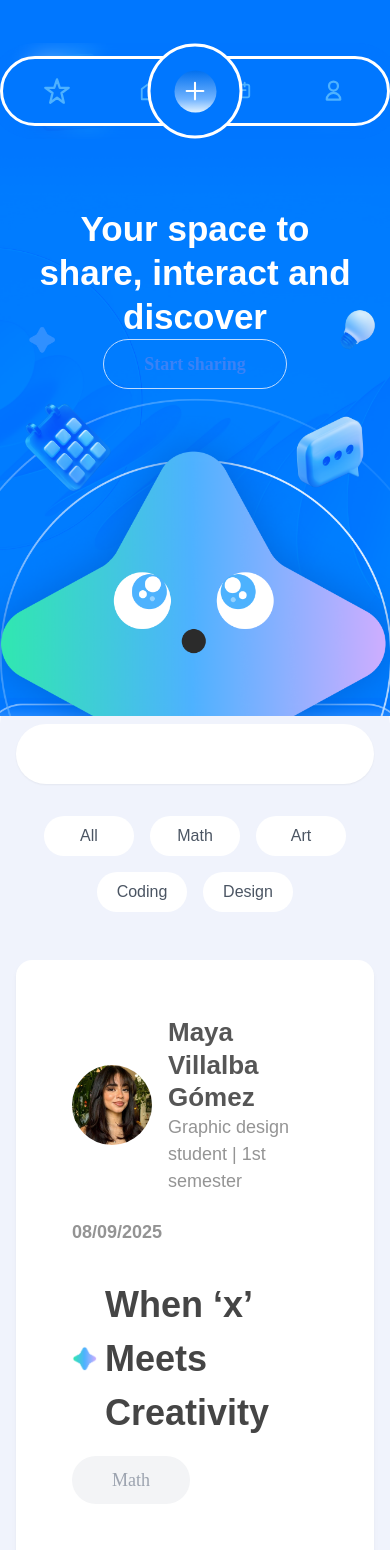
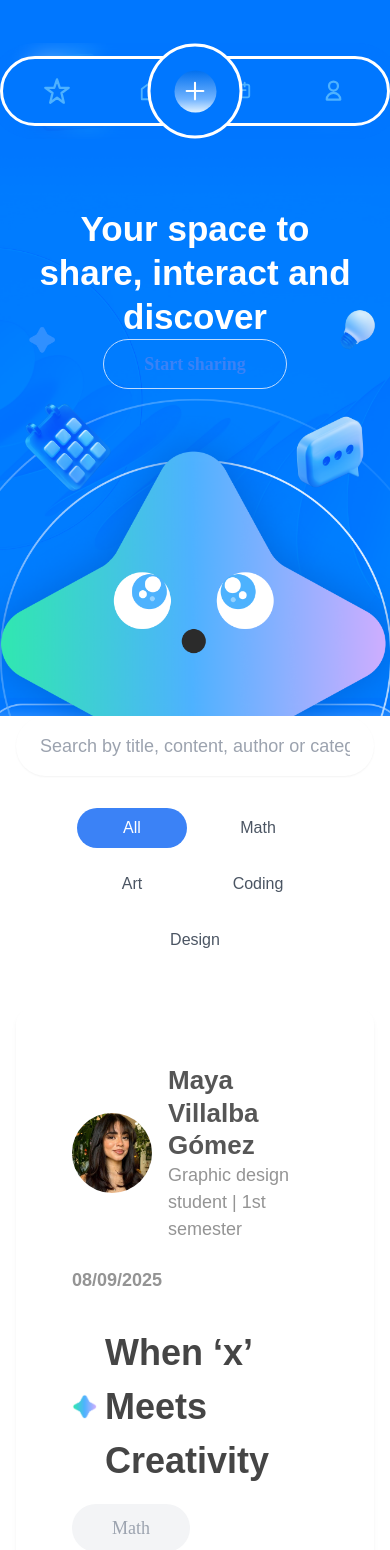
Before and after one commit to 1Nicocard/CampusCircle, a React (Vite) app in the folder project/: page / in a window 390 px wide. Shown: the top 1550 px of the page. Built offline with nearby package versions, Linux system fonts and the light colour scheme; a web font is replaced by a local one.

Commit message:
Feat: Comment Buttom, Filter and search bar.

```diff
--- a/project/src/Components/Button.tsx
+++ b/project/src/Components/Button.tsx
@@ -17,7 +17,9 @@ interface ButtonProps extends React.ButtonHTMLAttributes<HTMLButtonElement> {
   variant?: ButtonVariant;
   count?: number;
   options?: string[];
-  reactionType?: ReactionType; // 👈 like o comment
+  reactionType?: ReactionType;  // 👈 like o comment
+  controlledCount?: number;   // ← NUEVO: contador controlado desde el padre (Feed)
+  readOnly?: boolean;         // ← NUEVO: ignora clicks cuando es true
 }
 
 const baseFont = "font-[Satoshi]";
@@ -73,7 +75,9 @@ export const Button: React.FC<ButtonProps> = ({
   count,
   options,
   children,
-  reactionType = "like", // 👈 por defecto es like
+  reactionType = "like",
+  controlledCount,      // ← NUEVO
+  readOnly,             // ← NUEVO
   ...props
 }) => {
   const [liked, setLiked] = useState(false);
@@ -85,23 +89,29 @@ export const Button: React.FC<ButtonProps> = ({
 
   // --- Reacción: Like o Comentario ---
   const handleReaction = () => {
+    if (readOnly) return; // ← si es read-only, no hace nada
+
     if (reactionType === "like") {
       setLiked(!liked);
       setLikeCount(liked ? likeCount - 1 : likeCount + 1);
     } else if (reactionType === "comment") {
-      setLikeCount(likeCount + 1);
+      // Para comentarios no haremos nada aquí porque será readOnly.
+      // (Si algún día quieres, aquí podrías abrir el input de comentario).
     }
   };
 
   // --- Reaction Button ---
   if (variant === "reaction") {
+    const displayCount = controlledCount ?? likeCount; // prioridad al controlado
+
     return (
       <button
         {...props}
         onClick={handleReaction}
+        aria-disabled={readOnly ? true : undefined}
         className={`${variantClasses.reaction} ${
           liked && reactionType === "like" ? "bg-blue-50 text-blue-500" : ""
-        }`}
+        } ${readOnly ? "cursor-default" : ""}`}
       >
         {reactionType === "like" ? (
           <Heart
@@ -110,9 +120,9 @@ export const Button: React.FC<ButtonProps> = ({
             stroke={liked ? "#3B82F6" : "currentColor"}
           />
         ) : (
-          <MessageCircle size={20} />
+          <MessageCircle size={20} />   // ← Ícono de comentario
         )}
-        <span>{likeCount}</span>
+        <span>{displayCount}</span>
       </button>
     );
   }
--- a/project/src/Pages/feed/Feed.tsx
+++ b/project/src/Pages/feed/Feed.tsx
@@ -1,4 +1,4 @@
-import React, { useState } from "react";
+import React, { useMemo, useState } from "react";
 import Card from "../../Components/Card";
 import { Button } from "../../Components/Button";
 import star from "../../Assets/Star.png";
@@ -12,6 +12,20 @@ export default function Feed() {
     file?: File | null;
     fileUrl?: string | null;
   };
+
+const [searchQuery, setSearchQuery] = useState("");
+const [activeCategory, setActiveCategory] = useState<"All" | "Math" | "Art" | "Coding" | "Design">("All");
+
+const filteredPosts = useMemo(() => {
+  const q = searchQuery.trim().toLowerCase();
+  return mockData.filter((p) => {
+    const inCategory = activeCategory === "All" || p.category === activeCategory;
+    const text = `${p.title} ${p.content} ${p.user.name} ${p.category}`.toLowerCase();
+    const matches = q.length === 0 || text.includes(q);
+    return inCategory && matches;
+  });
+}, [searchQuery, activeCategory]);
+
 
   const [commentsByPost, setCommentsByPost] = useState<{
     [postId: number]: CommentData[];
@@ -94,25 +108,37 @@ export default function Feed() {
       </div>
 
       {/* 🔵 Contenedor principal */}
-      <div className="w-full bg-[#F0F3FC] flex flex-col items-center -mt-8 pt-10 pb-20 rounded-t-[40px]">
-        {/* Barra y filtros */}
      <div className="container text-center mb-12">
-          <div className="h-[60px] bg-white rounded-full shadow-sm mx-auto max-w-[800px] mb-8"></div>
+  {/* BÚSQUEDA */}
+  <div className="mx-auto max-w-[800px] mb-8">
+    <input
+      type="text"
+      value={searchQuery}
+      onChange={(e) => setSearchQuery(e.target.value)}
+      placeholder="Search by title, content, author or category..."
+      className="w-full h-[60px] bg-white rounded-full shadow-sm px-6 text-lg sm:text-xl md:text-2xl font-sarala focus:outline-none focus:ring-2 focus:ring-blue-300 placeholder:text-gray-400"
+    />
+  </div>
+
+  {/* FILTROS */}
   <div className="flex justify-center flex-wrap gap-4">
-            {["All", "Math", "Art", "Coding", "Design"].map((item, i) => (
-              <div
-                key={i}
-                className="w-[90px] h-[40px] bg-white rounded-full flex items-center justify-center font-satoshi text-gray-600"
+    {(["All", "Math", "Art", "Coding", "Design"] as const).map((item) => (
+      <button
+        key={item}
+        onClick={() => setActiveCategory(item)}
+        className={`w-[110px] h-[40px] rounded-full flex items-center justify-center font-satoshi transition
+          ${activeCategory === item ? "bg-blue-500 text-white" : "bg-white text-gray-600 hover:bg-gray-100"}`}
       >
         {item}
-              </div>
+      </button>
     ))}
   </div>
 </div>
 
+
         {/* 🧩 Cards del feed */}
         <div className="container flex flex-col items-center gap-16">
-          {mockData.map((post) => {
+          {filteredPosts.map((post) => {
             const { id, user, date, category, title, content, attachments } = post;
             const comments = commentsByPost[id] || [];
 
@@ -192,8 +218,17 @@ export default function Feed() {
 
                   {/* Reacciones */}
                     <div className="flex items-center gap-4 mt-8">
-                    <Button variant="reaction" />
-                    <Button variant="reaction" />
+                    {/* Like: interactivo */}
+                      <Button variant="reaction" reactionType="like" />
+
+                    {/* Comentarios: read-only, contador real */}
+                      <Button
+                        variant="reaction"
+                        reactionType="comment"
+                        controlledCount={(commentsByPost[id] || []).length}
+                        readOnly
+                        title="Comments"
+                      />
                     </div>
 
                   {/* Línea */}
@@ -284,7 +319,6 @@ export default function Feed() {
             );
           })}
         </div>
-      </div>
     </section>
   );
 }
```
Lines whose indentation alone changed are shown as unchanged.
